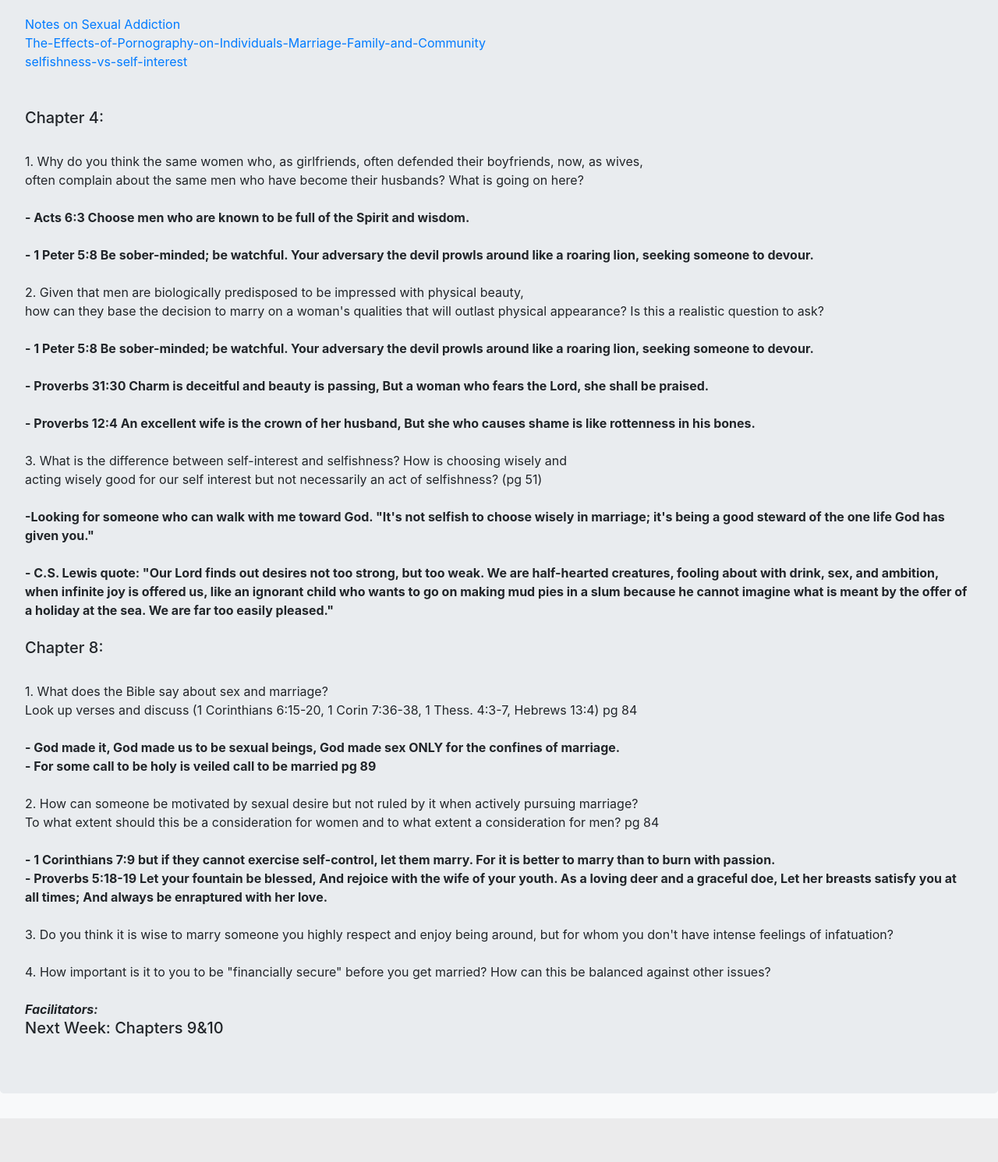
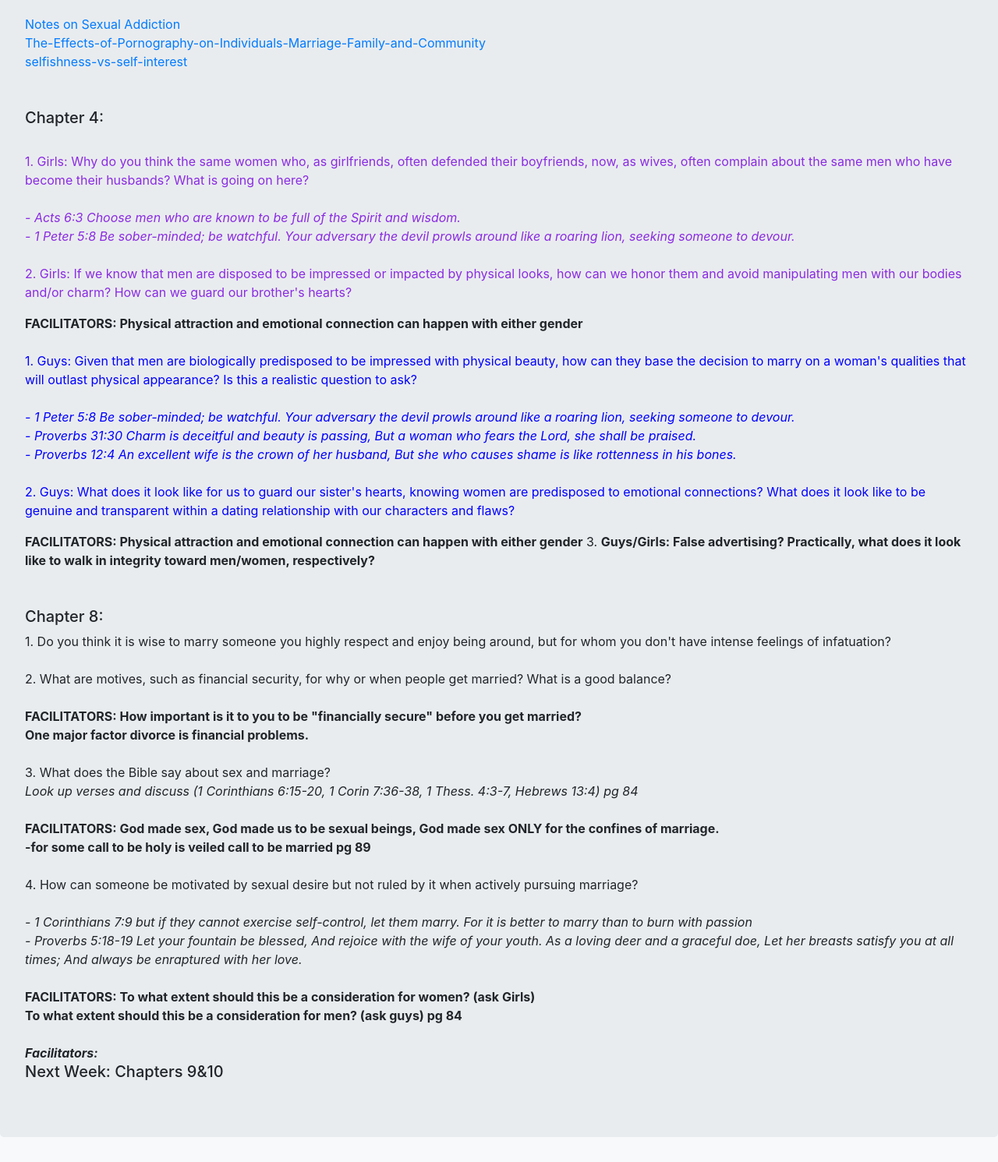
Before and after one commit to HannahEG/sacredsearchseries, a Flask app: page /facilitators in a window 1280 px wide. Shown: the part 363-1854 px from the top of the page at 78% size. Before the commit the page ends 1798 px from the top, so only its background shows below. Run offline with Flask 2, Linux system fonts and the light colour scheme; some libraries are stand-ins or nearby versions.

Commit message:
facilitators questions

```diff
--- a/app/templates/facilitators.html
+++ b/app/templates/facilitators.html
@@ -73,47 +73,56 @@
               <br><br>
               <div><h5>Chapter 4:</h5>
               <br>
-                1. Why do you think the same women who, as girlfriends, often defended their boyfriends, now, as wives,
-            <br>often complain about the same men who have become their husbands? What is going on here?
-                <br>
-                <b><br>- Acts 6:3 Choose men who are known to be full of the Spirit and wisdom.<br><br>
-                  - 1 Peter 5:8 Be sober-minded; be watchful.
-                  Your adversary the devil prowls around like a roaring lion, seeking someone to devour.</b>
-        <br><br>2. Given that men are biologically predisposed to be impressed with physical beauty,<br>
-                how can they base the decision to marry on a woman's qualities that will outlast physical appearance?
-                Is this a realistic question to ask?
+                <p style="color:blueviolet"> 1. Girls: Why do you think the same women who, as girlfriends, often defended their boyfriends,
+                now, as wives, often complain about the same men who have become their husbands?
+                What is going on here?
+  <br><br><i>- Acts 6:3 Choose men who are known to be full of the Spirit and wisdom.
+          <br>- 1 Peter 5:8 Be sober-minded; be watchful. Your adversary the devil prowls around like a roaring lion, seeking someone to devour.
+               <br><br></i>
+                2. Girls: If we know that men are disposed to  be impressed or impacted by physical looks,
+                how can we honor them and avoid manipulating men with our bodies and/or charm?
+                How can we guard our brother's hearts?</p>
+                <b>FACILITATORS: Physical attraction and emotional connection can happen with either gender</b>
                 <br><br>
-                <b>- 1 Peter 5:8 Be sober-minded; be watchful.
-                  Your adversary the devil prowls around like a roaring lion, seeking someone to devour.
-          <br><br>- Proverbs 31:30 Charm is deceitful and beauty is passing,
-                  But a woman who fears the Lord, she shall be praised.
-          <br><br>- Proverbs 12:4 An excellent wife is the crown of her husband,
-                But she who causes shame is like rottenness in his bones.
-                </b>
-          <br><br>3. What is the difference between self-interest and selfishness? How is choosing wisely and
-                  <br>acting wisely good for our self interest but not necessarily an act of selfishness? (pg 51)
-          <br><br><b>-Looking for someone who can walk with me toward God. "It's not selfish to choose wisely in marriage;
-                  it's being a good steward of the one life God has given you."
-          <br><br>- C.S. Lewis quote: "Our Lord finds out desires not too strong, but too weak.
-                  We are half-hearted creatures, fooling about with drink, sex, and ambition,
-                  when infinite joy is offered us, like an ignorant child who wants to go on
-                  making mud pies in a slum because he cannot imagine what is meant by the offer of a
-                  holiday at the sea. We are far too easily pleased."<br><br></b>
+<p style="color:blue">1. Guys: Given that men are biologically predisposed to be impressed with physical beauty,
+                  how can they base the decision to marry on a woman's qualities that will outlast physical appearance? Is this a realistic question to ask?
+                 <i><br><br>- 1 Peter 5:8 Be sober-minded; be watchful. Your adversary the devil prowls around like a roaring lion, seeking someone to devour.
+                  <br>- Proverbs 31:30 Charm is deceitful and beauty is passing, But a woman who fears the Lord, she shall be praised.
+                  <br>- Proverbs 12:4 An excellent wife is the crown of her husband, But she who causes shame is like rottenness in his bones.
+                </i>
+        <br><br>2. Guys: What does it look like for us to guard our sister's hearts, knowing women are predisposed to emotional connections?
+                  What does it look like to be genuine and transparent within a dating relationship with our characters and flaws?
+                </p>
+                <b>FACILITATORS: Physical attraction and emotional connection can happen with either gender</b>
+
+                3. <b>Guys/Girls: False advertising? Practically, what does it look like to walk in integrity toward men/women, respectively?
+                </b><br><br> <br>
+
 
                   <h5>Chapter 8:</h5>
-          <br>1. What does the Bible say about sex and marriage?
-              <br>Look up verses and discuss
-                  (1 Corinthians 6:15-20, 1 Corin 7:36-38, 1 Thess. 4:3-7, Hebrews 13:4) pg 84
-              <br><br><b>- God made it, God made us to be sexual beings, God made sex ONLY for the confines of marriage.
-              <br>- For some call to be holy is veiled call to be married pg 89
-              </b><br><br>
-              2. How can someone be motivated by sexual desire but not ruled by it when actively pursuing marriage? <br>
-              To what extent should this be a consideration for women and to what extent a consideration for men? pg 84<br>
-              <b><br>- 1 Corinthians 7:9 but if they cannot exercise self-control, let them marry. For it is better to marry than to burn with passion.
-              <br>- Proverbs 5:18-19 Let your fountain be blessed, And rejoice with the wife of your youth. As a loving deer and a graceful doe,
-              Let her breasts satisfy you at all times; And always be enraptured with her love.</b><br><br>
-              3. Do you think it is wise to marry someone you highly respect and enjoy being around, but for whom you don't have intense feelings of infatuation?
-      <br><br>4. How important is it to you to be "financially secure" before you get married? How can this be balanced against other issues?
+                  1. Do you think it is wise to marry someone you highly respect and enjoy being around,
+                  but for whom you don't have intense feelings of infatuation?<br><br>
+
+                  2. What are motives, such as financial security, for why or when people get married? What is a good balance?
+                  <br><br><b>
+                  FACILITATORS: How important is it to you to be "financially secure" before you get married?
+                  <br>One major factor divorce is financial problems.
+                           </b>
+                <br><br>
+                  3. What does the Bible say about sex and marriage? <br>
+                  <i>Look up verses and discuss (1 Corinthians 6:15-20, 1 Corin 7:36-38, 1 Thess. 4:3-7, Hebrews 13:4) pg 84
+                  <br></i><br>
+
+                  <b>FACILITATORS: God made sex, God made us to be sexual beings, God made sex ONLY for the confines of marriage.
+                  <br>  -for some call to be holy is veiled call to be married pg 89</b><br><br>
+
+                  4. How can someone be motivated by sexual desire but not ruled by it when actively pursuing marriage?<br>
+                  <i><br>- 1 Corinthians 7:9 but if they cannot exercise self-control, let them marry. For it is better to marry than to burn with passion
+                  <br>- Proverbs 5:18-19 Let your fountain be blessed, And rejoice with the wife of your youth.
+                  As a loving deer and a graceful doe, Let her breasts satisfy you at all times; And always be enraptured with her love.
+                  </i><br><br>
+                  <b>FACILITATORS: To what extent should this be a consideration for women? (ask Girls)
+                  <br> To what extent should this be a consideration for men? (ask guys) pg 84</b>
 
 
         <br><br><i><b>Facilitators:
```
